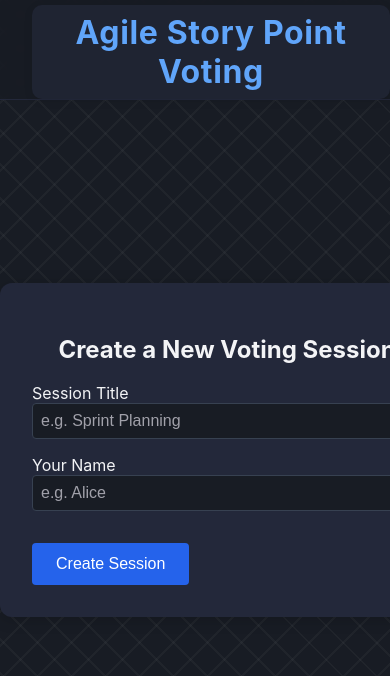
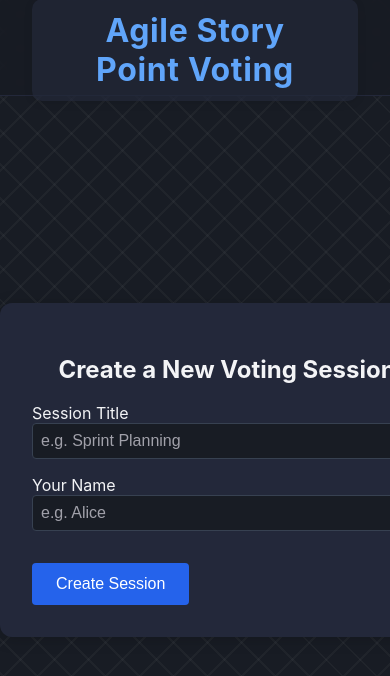
Before and after one commit to Claiyc/agile-storypoint-voting, a Nuxt app: page /create in a window 390 px wide. Shown: the top 676 px of the page. Built offline with nearby package versions, Linux system fonts and the light colour scheme; no server answers.

Commit message:
fix scrolling and styling issues

```diff
--- a/app/app.vue
+++ b/app/app.vue
@@ -23,20 +23,17 @@ html, body {
   margin: 0;
   padding: 0;
   box-sizing: border-box;
-  overflow: hidden;
+  overflow-x: hidden;
 }
 body {
   background: #181c24;
   color: #f3f4f6;
   font-family: 'Inter', 'Segoe UI', Arial, sans-serif;
   min-height: 100vh;
-  min-width: 100vw;
-  overflow: hidden;
+  overflow-x: hidden;
 }
 .app-bg {
   min-height: 100vh;
-  min-width: 100vw;
-  height: 100vh;
   width: 100vw;
   background: #181c24;
   color: #f3f4f6;
@@ -44,9 +41,9 @@ body {
   display: flex;
   flex-direction: column;
   align-items: center;
-  justify-content: center;
+  justify-content: flex-start;
   position: relative;
-  overflow: hidden;
+  overflow-x: hidden;
 }
 .pattern-bg {
   position: fixed;
@@ -56,6 +53,8 @@ body {
   opacity: 0.5;
   background-color: transparent;
   background-image: repeating-linear-gradient(135deg, rgba(255,255,255,0.07) 0px, rgba(255,255,255,0.07) 2px, transparent 2px, transparent 24px), repeating-linear-gradient(45deg, rgba(255,255,255,0.07) 0px, rgba(255,255,255,0.07) 2px, transparent 2px, transparent 24px);
+  width: 100vw;
+  height: 100vh;
 }
 .header {
   z-index: 100;
@@ -72,7 +71,8 @@ body {
   right: 0;
   top: 0;
   margin-bottom: 0;
-  height: 3.5rem;
+  height: 6rem;
+  box-sizing: border-box;
 }
 .title {
   font-size: 2rem;
@@ -80,7 +80,7 @@ body {
   letter-spacing: 0.02em;
   color: #60a5fa;
   text-align: center;
-  padding: 0.5rem 2rem 0.5rem 2rem;
+  padding: 0.75rem 2.5rem 0.75rem 2.5rem;
   border-radius: 10px;
   background: rgba(35,40,58,0.7);
   margin: 0 1rem;
@@ -103,13 +103,40 @@ body {
   display: flex;
   flex-direction: column;
   align-items: center;
+  justify-content: flex-start;
+  max-width: 800px;
+  margin: 0 auto;
+  height: calc(100vh - 4.5rem);
+  padding-top: 5rem;
+  box-sizing: border-box;
+  overflow-y: auto;
+  overflow-x: hidden;
+  scrollbar-width: thin;
+  scrollbar-color: #374151 #181c24;
+}
+
+/* Special styling for welcome, create, and join pages */
+.main.welcome-page,
+.main.create-page,
+.main.join-page {
   justify-content: center;
-  min-width: 50vw;
-  max-width: 600px;
-  margin: 0 auto;
-  height: 100vh;
-  padding-top: 3.5rem;
-  box-sizing: border-box;
-  overflow: hidden;
+}
+
+/* Custom scrollbar styling for webkit browsers */
+.main::-webkit-scrollbar {
+  width: 8px;
+}
+
+.main::-webkit-scrollbar-track {
+  background: #181c24;
+}
+
+.main::-webkit-scrollbar-thumb {
+  background: #374151;
+  border-radius: 4px;
+}
+
+.main::-webkit-scrollbar-thumb:hover {
+  background: #4b5563;
 }
 </style>
--- a/app/pages/create.vue
+++ b/app/pages/create.vue
@@ -2,16 +2,16 @@
   <div class="container">
     <div class="card">
       <h2 class="text-center">Create a New Voting Session</h2>
-      <form @submit.prevent="createSession" class="space-y-4">
+      <form @submit.prevent="handleFormSubmit" class="space-y-4">
         <div class="form-group">
           <label for="title">Session Title</label>
-          <input id="title" v-model="title" required placeholder="e.g. Sprint Planning" />
+          <input id="title" v-model="title" :required="!sessionCode" placeholder="e.g. Sprint Planning" />
         </div>
         <div class="form-group">
           <label for="name">Your Name</label>
-          <input id="name" v-model="name" required placeholder="e.g. Alice" />
+          <input id="name" v-model="name" :required="!sessionCode" placeholder="e.g. Alice" />
         </div>
-        <button type="submit" class="btn btn-primary">Create Session</button>
+        <button v-if="!sessionCode" type="submit" class="btn btn-primary">Create Session</button>
       </form>
       <div v-if="sessionCode" class="mt-6 text-center">
         <strong>Session Code:</strong> {{ sessionCode }}<br />
@@ -25,7 +25,7 @@
 
 <script setup>
 definePageMeta({ prerender: false })
-import { ref } from 'vue';
+import { ref, onMounted, onUnmounted } from 'vue';
 import { useRouter } from 'vue-router';
 import { useWebSocket } from '../composables/useWebSocket';
 
@@ -51,6 +51,14 @@ onMessage((msg) => {
   }
 });
 
+function handleFormSubmit() {
+  if (sessionCode.value) {
+    goToSession();
+  } else {
+    createSession();
+  }
+}
+
 function createSession() {
   if (!isConnected.value) {
     error.value = 'WebSocket not connected.';
@@ -66,6 +74,22 @@ function createSession() {
 function goToSession() {
   router.push({ path: `/session/${sessionCode.value}`, query: { name: name.value } });
 }
+
+onMounted(() => {
+  // Add class to main element for styling
+  const mainElement = document.querySelector('.main');
+  if (mainElement) {
+    mainElement.classList.add('create-page');
+  }
+});
+
+onUnmounted(() => {
+  // Remove class when leaving the page
+  const mainElement = document.querySelector('.main');
+  if (mainElement) {
+    mainElement.classList.remove('create-page');
+  }
+});
 </script>
 
 <style scoped>
@@ -74,11 +98,9 @@ function goToSession() {
   flex-direction: column;
   align-items: center;
   justify-content: center;
-  min-height: 100vh;
-  min-width: 100vw;
-  width: 100vw;
-  height: 100vh;
+  width: 100%;
   box-sizing: border-box;
+  padding-top: 0;
 }
 .card {
   max-width: 400px;
@@ -89,6 +111,7 @@ function goToSession() {
   color: #f3f4f6;
   border-radius: 12px;
   box-shadow: 0 2px 16px rgba(0,0,0,0.18);
+  margin-top: 1rem;
 }
 .text-center { text-align: center; }
 .mt-6 { margin-top: 1.5rem; }
--- a/app/pages/index.vue
+++ b/app/pages/index.vue
@@ -17,7 +17,25 @@
 
 <script setup>
 import { useRouter } from 'vue-router';
+import { onMounted, onUnmounted } from 'vue';
+
 const navigateTo = useRouter().push;
+
+onMounted(() => {
+  // Add class to main element for styling
+  const mainElement = document.querySelector('.main');
+  if (mainElement) {
+    mainElement.classList.add('welcome-page');
+  }
+});
+
+onUnmounted(() => {
+  // Remove class when leaving the page
+  const mainElement = document.querySelector('.main');
+  if (mainElement) {
+    mainElement.classList.remove('welcome-page');
+  }
+});
 </script>
 
 <style scoped>
@@ -26,11 +44,9 @@ const navigateTo = useRouter().push;
   flex-direction: column;
   align-items: center;
   justify-content: center;
-  min-height: 100vh;
-  min-width: 100vw;
-  width: 100vw;
-  height: 100vh;
+  width: 100%;
   box-sizing: border-box;
+  padding-top: 0;
 }
 .card {
   max-width: 400px;
@@ -41,6 +57,7 @@ const navigateTo = useRouter().push;
   color: #f3f4f6;
   border-radius: 12px;
   box-shadow: 0 2px 16px rgba(0,0,0,0.18);
+  margin-top: 1rem;
 }
 .text-center { text-align: center; }
 .mb-8 { margin-bottom: 2rem; }
--- a/app/pages/join.vue
+++ b/app/pages/join.vue
@@ -20,7 +20,7 @@
 
 <script setup>
 definePageMeta({ prerender: false })
-import { ref } from 'vue';
+import { ref, onMounted, onUnmounted } from 'vue';
 import { useRouter } from 'vue-router';
 import { useWebSocket } from '../composables/useWebSocket';
 
@@ -54,6 +54,22 @@ function joinSession() {
   }
   send({ type: 'join-session', code: code.value.toUpperCase(), userName: name.value });
 }
+
+onMounted(() => {
+  // Add class to main element for styling
+  const mainElement = document.querySelector('.main');
+  if (mainElement) {
+    mainElement.classList.add('join-page');
+  }
+});
+
+onUnmounted(() => {
+  // Remove class when leaving the page
+  const mainElement = document.querySelector('.main');
+  if (mainElement) {
+    mainElement.classList.remove('join-page');
+  }
+});
 </script>
 
 <style scoped>
@@ -61,12 +77,9 @@ function joinSession() {
   display: flex;
   flex-direction: column;
   align-items: center;
-  justify-content: center;
-  min-height: 100vh;
-  min-width: 100vw;
-  width: 100vw;
-  height: 100vh;
+  width: 100%;
   box-sizing: border-box;
+  padding-top: 0;
 }
 .card {
   max-width: 400px;
@@ -77,6 +90,7 @@ function joinSession() {
   color: #f3f4f6;
   border-radius: 12px;
   box-shadow: 0 4px 24px rgba(0,0,0,0.18);
+  margin-top: 1rem;
 }
 .text-center { text-align: center; }
 .mt-4 { margin-top: 1rem; }
--- a/app/pages/session/[code].vue
+++ b/app/pages/session/[code].vue
@@ -220,7 +220,7 @@ const isOwner = ref(false);
 const ownerName = ref("");
 const joinError = ref('');
 const hasJoined = ref(false);
-const votingDuration = ref(10); // default 10 seconds
+const votingDuration = ref(30); // default 10 seconds
 const copyTooltip = ref('Copy');
 function copySessionCode() {
   const doCopy = (text) => {
@@ -315,8 +315,7 @@ onMessage((msg) => {
     if (name.value && members.value.includes(name.value)) {
       send({ type: 'get-owner', code });
     }
-    // Reset votedMembers when members list changes (new round)
-    votedMembers.value = new Set();
+    // Don't reset votedMembers when members list changes - this preserves voting progress
   } else if (msg.type === 'voting-state') {
     // Play pling sound when voting starts
     if (msg.active && (!voting.value.active || voting.value.seconds === 0)) {
@@ -369,6 +368,12 @@ onMounted(() => {
   // Preload pling sound
   if (plingAudio.value) {
     plingAudio.value.load();
+  }
+
+  // Remove any page-specific classes from main element
+  const mainElement = document.querySelector('.main');
+  if (mainElement) {
+    mainElement.classList.remove('welcome-page', 'create-page', 'join-page');
   }
 });
 watch(() => route.query.name, (newName) => {
@@ -504,15 +509,15 @@ function segmentFlexStyle(count, idx) {
   display: flex;
   flex-direction: column;
   align-items: center;
-  justify-content: center;
-  min-height: 100vh;
-  min-width: 100vw;
-  width: 100vw;
-  height: 100vh;
+  justify-content: flex-start;
+  width: 100%;
   box-sizing: border-box;
+  padding: 1rem 0;
+  min-height: auto;
+  max-width: 100%;
 }
 .card {
-  max-width: 600px;
+  max-width: 750px;
   width: 100%;
   margin: 0 auto;
   padding: 2rem;
@@ -523,6 +528,11 @@ function segmentFlexStyle(count, idx) {
   display: flex;
   flex-direction: column;
   align-items: stretch;
+  margin-top: 1.5rem;
+  margin-bottom: 2rem;
+  box-sizing: border-box;
+  word-wrap: break-word;
+  overflow-wrap: break-word;
 }
 .session-title-box {
   background: rgba(20,22,30,0.98);
@@ -585,11 +595,15 @@ function segmentFlexStyle(count, idx) {
   margin-top: 0.5rem;
   background: #23283a;
   color: #f3f4f6;
+  table-layout: fixed;
 }
 .table th, .table td {
   border: 1px solid #374151;
   padding: 0.5rem 0.75rem;
   text-align: left;
+  word-wrap: break-word;
+  overflow-wrap: break-word;
+  max-width: 0;
 }
 .sticky-timer {
   display: flex;
@@ -1010,4 +1024,51 @@ function segmentFlexStyle(count, idx) {
 .vote-status-icon { display: inline-block; vertical-align: middle; margin-left: 2px; }
 .spinner { animation: spin 1s linear infinite; }
 @keyframes spin { 100% { transform: rotate(360deg); } }
+
+/* Responsive design for smaller screens */
+@media (max-width: 768px) {
+  .card {
+    max-width: 95%;
+    padding: 1.5rem;
+    margin: 1rem 0.5rem;
+  }
+
+  .container {
+    padding: 0.5rem 0;
+  }
+
+  .table th, .table td {
+    padding: 0.4rem 0.5rem;
+    font-size: 0.9rem;
+  }
+
+  .session-title {
+    font-size: 1.3rem;
+  }
+
+  .title-input {
+    width: 70%;
+  }
+}
+
+@media (max-width: 480px) {
+  .card {
+    max-width: 98%;
+    padding: 1rem;
+    margin: 0.5rem 0.25rem;
+  }
+
+  .table th, .table td {
+    padding: 0.3rem 0.4rem;
+    font-size: 0.85rem;
+  }
+
+  .session-title {
+    font-size: 1.2rem;
+  }
+
+  .title-input {
+    width: 80%;
+  }
+}
 </style>
```
Also changed, not shown: 1 other file (tests, documents, lock files or other folders).
